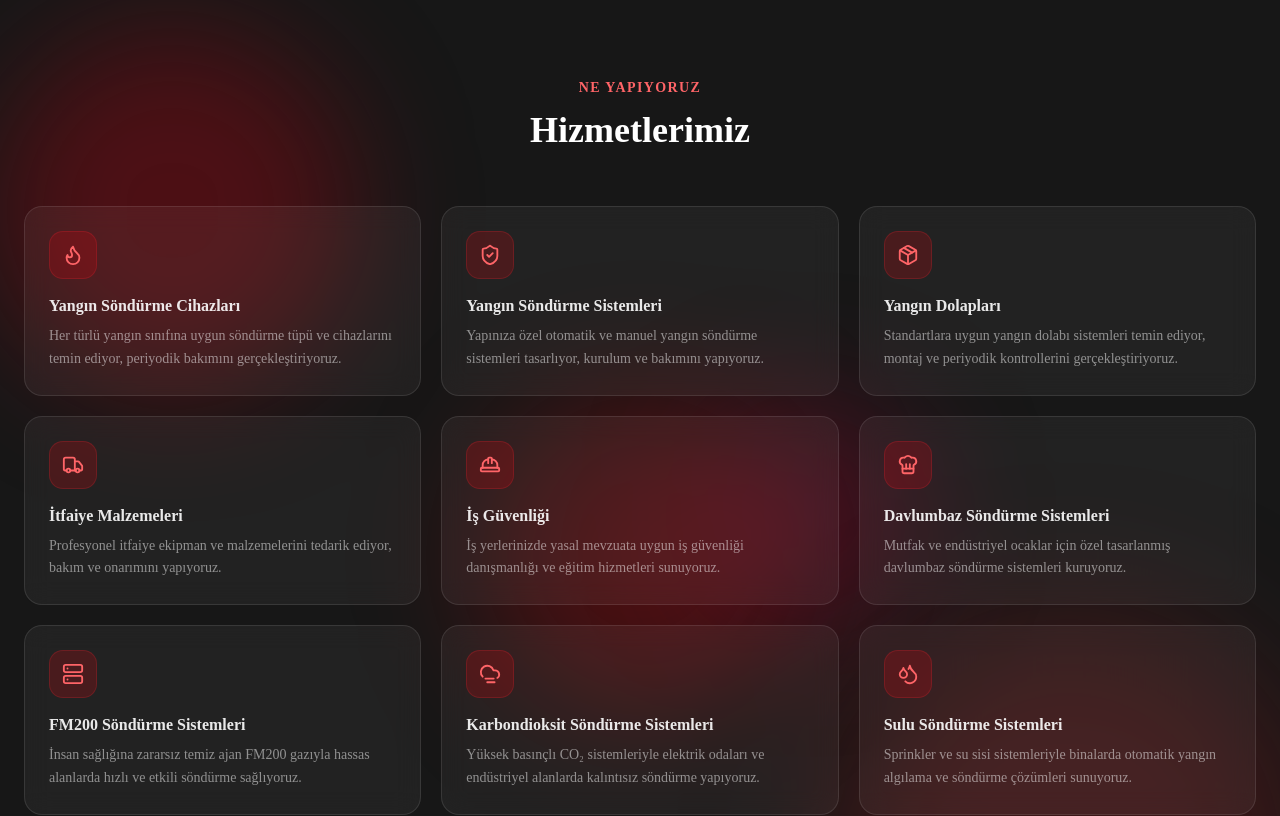
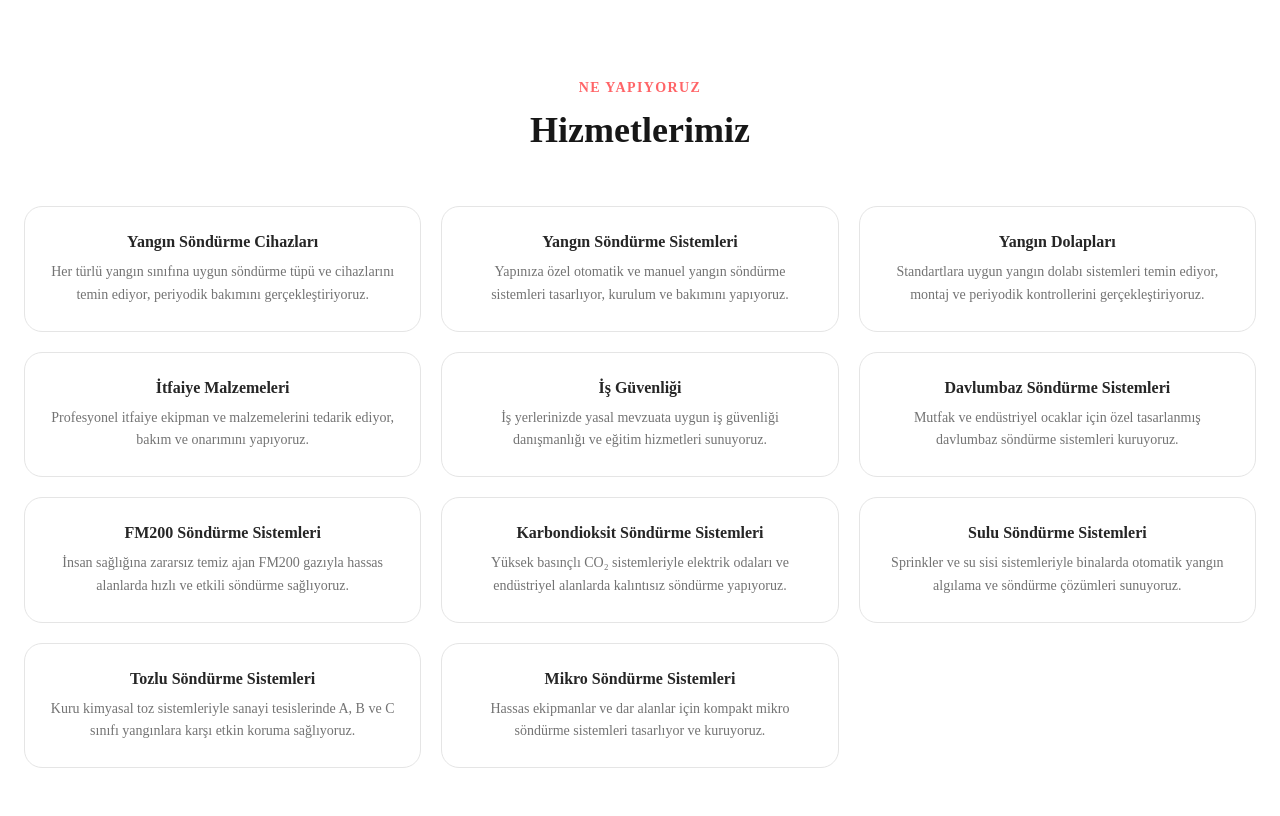
Before and after one commit to furkanarslan1/eta-yangin, a Next.js app: page / in a window 1280 px wide. Shown: the part 802-1618 px from the top of the page. Built offline with nearby package versions, Linux system fonts and the light colour scheme.

Commit message:
style:services bg

```diff
--- a/components/Services.tsx
+++ b/components/Services.tsx
@@ -2,40 +2,30 @@ import { services } from "@/lib/constants/services";
 
 export default function Services() {
   return (
-    <section className="relative w-full py-20 px-6 bg-neutral-900 overflow-hidden">
-      {/* Blob arka plan */}
-      <div className="absolute top-0 left-0 w-96 h-96 rounded-full bg-red-800/40 blur-3xl animate-blob-1 pointer-events-none" />
-      <div className="absolute bottom-0 right-0 w-[28rem] h-[28rem] rounded-full bg-red-900/35 blur-3xl animate-blob-2 pointer-events-none" />
-      <div className="absolute top-1/2 left-1/2 -translate-x-1/2 -translate-y-1/2 w-80 h-80 rounded-full bg-red-700/30 blur-3xl animate-blob-3 pointer-events-none" />
-      <div className="absolute top-1/3 right-1/4 w-64 h-64 rounded-full bg-rose-800/25 blur-3xl animate-blob-1 pointer-events-none" />
+    <section className="relative w-full py-20 px-6 bg-white overflow-hidden">
 
       <div className="relative z-10 mx-auto max-w-7xl">
         <div className="text-center mb-14">
           <p className="text-red-400 text-sm font-semibold uppercase tracking-widest mb-3">
             Ne Yapıyoruz
           </p>
-          <h2 className="text-3xl md:text-4xl font-bold text-white">
+          <h2 className="text-3xl md:text-4xl font-bold text-neutral-900">
             Hizmetlerimiz
           </h2>
         </div>
 
         <div className="grid grid-cols-1 sm:grid-cols-2 lg:grid-cols-3 gap-5">
           {services.map((service) => {
-            const Icon = service.icon;
             return (
               <div
                 key={service.title}
-                className="group flex flex-col gap-4 rounded-2xl border border-white/10 bg-white/5 backdrop-blur-md p-6 hover:border-red-400/40 hover:bg-white/10 transition-all duration-300 hover:-translate-y-1"
+                className="group flex flex-col gap-4 rounded-2xl border border-neutral-200 bg-white p-6 hover:border-red-400/60 hover:shadow-md transition-all duration-300 hover:-translate-y-1"
               >
-                <div className="flex items-center justify-center w-12 h-12 rounded-xl bg-red-600/20 border border-red-500/20 shrink-0 group-hover:bg-red-600/40 transition-colors duration-300">
-                  <Icon size={22} className="text-red-400 group-hover:text-red-300 transition-colors duration-300" />
-                </div>
-
-                <div className="flex flex-col gap-2">
-                  <h3 className="text-base font-semibold text-white/90 leading-snug group-hover:text-white transition-colors duration-300">
+                <div className="flex flex-col gap-2 items-center text-center">
+                  <h3 className="text-base font-semibold text-neutral-800 leading-snug group-hover:text-neutral-900 transition-colors duration-300">
                     {service.title}
                   </h3>
-                  <p className="text-sm text-white/50 leading-relaxed group-hover:text-white/70 transition-colors duration-300">
+                  <p className="text-sm text-neutral-500 leading-relaxed group-hover:text-neutral-600 transition-colors duration-300">
                     {service.description}
                   </p>
                 </div>
```
